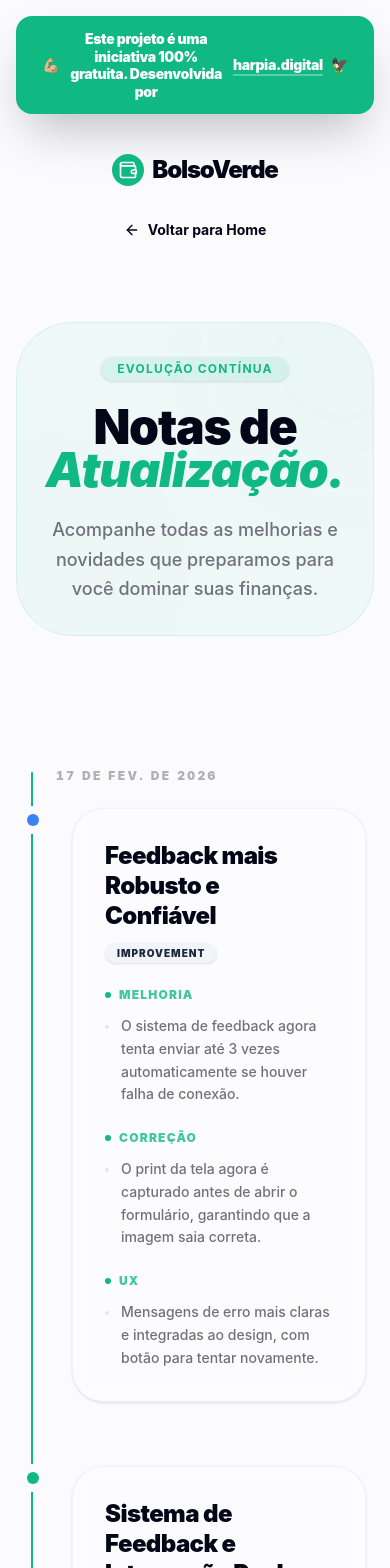
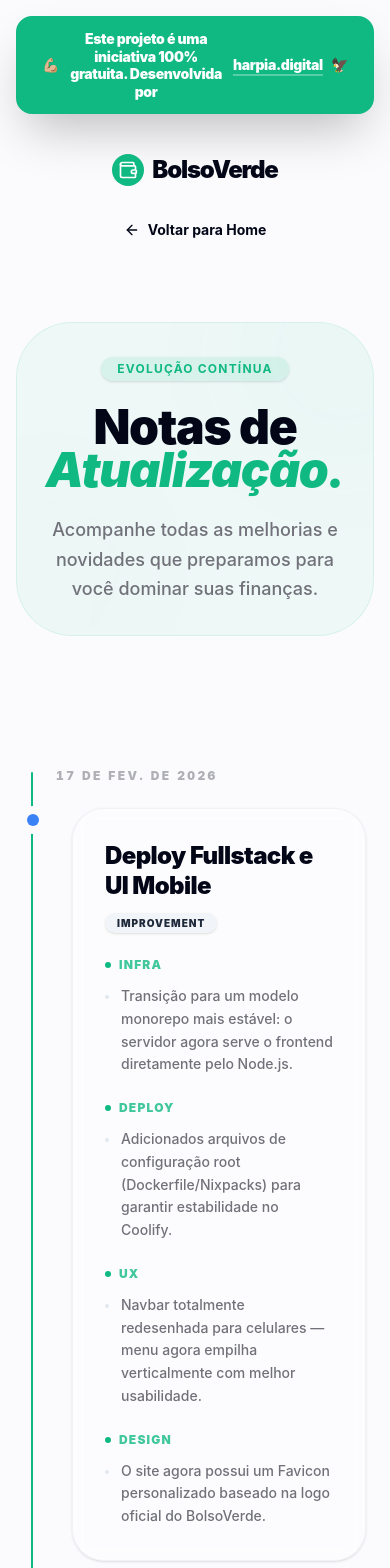
Before and after one commit to studioharpia/BolsoVerde, a React (Vite) app: page /updates in a window 390 px wide. Shown: the top 1568 px of the page. Built offline with nearby package versions, Linux system fonts and the light colour scheme.

Commit message:
feat(ui): update navbar responsiveness and changelog

```diff
--- a/src/data/changelogData.js
+++ b/src/data/changelogData.js
@@ -13,6 +13,17 @@
  */
 
 export const changelogEntries = [
+    {
+        date: "2026-02-17",
+        title: "Deploy Fullstack e UI Mobile",
+        type: "improvement",
+        items: [
+            { category: "Infra", text: "Transição para um modelo monorepo mais estável: o servidor agora serve o frontend diretamente pelo Node.js." },
+            { category: "Deploy", text: "Adicionados arquivos de configuração root (Dockerfile/Nixpacks) para garantir estabilidade no Coolify." },
+            { category: "UX", text: "Navbar totalmente redesenhada para celulares — menu agora empilha verticalmente com melhor usabilidade." },
+            { category: "Design", text: "O site agora possui um Favicon personalizado baseado na logo oficial do BolsoVerde." },
+        ],
+    },
     {
         date: "2026-02-17",
         title: "Feedback mais Robusto e Confiável",
```
